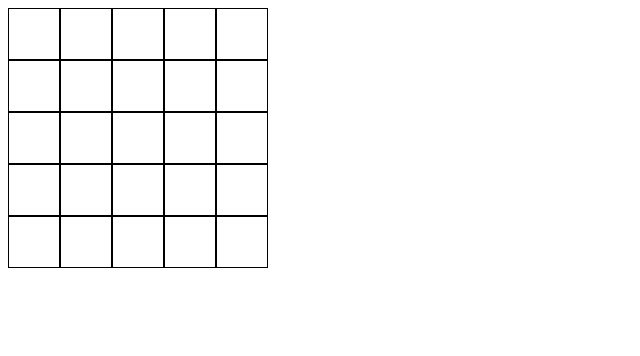
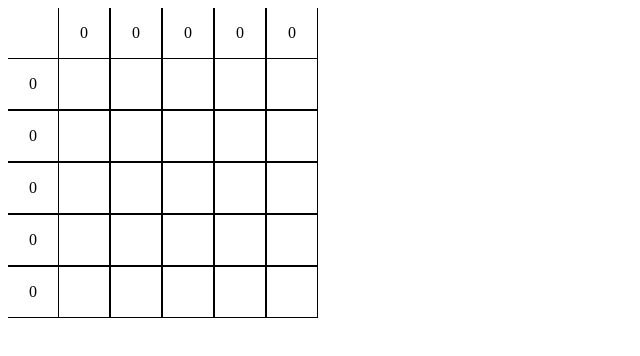
Before and after one commit to cedwards036/nonogram, a website with bundled scripts: page index.html in a window 1280 px wide. Shown: the whole page, without its empty margins (0-640 px from the left). Built offline with nearby package versions, Linux system fonts and the light colour scheme.

Commit message:
Add beginnings of row and column count mechanics

```diff
--- a/index.html
+++ b/index.html
@@ -6,6 +6,15 @@
         <script type="text/javascript" src="build/nonogram.min.js" async></script>
     </head>
 <body>
-    <div id="cellGrid"></div>
+    <div id="game">
+        <div class="game-row">
+            <div id="blankPlaceholder"></div>
+            <div id="colCounts"></div>
+        </div>
+        <div class="game-row">
+            <div id="rowCounts"></div>
+            <div id="cellGrid"></div>
+        </div>
+    </div>
 </body>
 </html>
--- a/src/board.js
+++ b/src/board.js
@@ -10,6 +10,18 @@ const MESSAGES = {
 }
 
 const finiteStateMachine = buildFSM();
+
+function generateCreationGame(m, n) {
+    const game = {rowCounts: [], colCounts: []};
+    for (let i = 0; i < m; i++) {
+        game.rowCounts.push({count: 0, next: null})
+    }
+    for (let i = 0; i < n; i++) {
+        game.colCounts.push({count: 0, next: null})
+    }
+    game.board = generateCreationBoard(m, n);
+    return game;
+}
 
 function generateCreationBoard(m, n) {
     if (m === 0 || n === 0) {
@@ -43,13 +55,14 @@ function buildFSM() {
     return finiteStateMachine;
 }
 
-function interactWithCell(msg, rowIdx, colIdx, board) {
-    const currentCellState = board[rowIdx][colIdx];
-    board[rowIdx][colIdx] = finiteStateMachine[currentCellState][msg];
-    return board;
+function interactWithCell(msg, rowIdx, colIdx, game) {
+    const currentCellState = game.board[rowIdx][colIdx];
+    game.board[rowIdx][colIdx] = finiteStateMachine[currentCellState][msg];
+    return game;
 }
 
 module.exports = {
+    generateCreationGame: generateCreationGame,
     generateCreationBoard: generateCreationBoard,
     interactWithCell: interactWithCell,
     STATES: STATES,
--- a/src/index.js
+++ b/src/index.js
@@ -1,10 +1,10 @@
-const generateCreationBoard = require('./board.js').generateCreationBoard
+const generateCreationGame = require('./board.js').generateCreationGame
 const interactWithCell = require('./board.js').interactWithCell
 const STATES = require('./board.js').STATES
 const MESSAGES = require('./board.js').MESSAGES
 
-const board = generateCreationBoard(5, 5);
-renderBoard(board);
+const game = generateCreationGame(5, 5);
+renderGame(game);
 
 Array.from(document.getElementsByClassName('cell')).forEach(cell => {
     cell.addEventListener('click', () => {
@@ -19,15 +19,29 @@ Array.from(document.getElementsByClassName('cell')).forEach(cell => {
     });
 });
 
-function renderBoard(board) {
+function renderGame(game) {
+    renderCellGrid(game);
+    renderRowCounts(game);
+    renderColCounts(game);
+}
+
+function renderCellGrid(game) {
     const grid = document.getElementById('cellGrid');
-    for (let i = 0; i < board.length; i++) {
+    for (let i = 0; i < game.board.length; i++) {
         const row = createEmptyRow();
-        for (let j = 0; j < board[i].length; j++) {
-            row.appendChild(createCell(board, i, j));
+        for (let j = 0; j < game.board[i].length; j++) {
+            row.appendChild(createCell(game.board, i, j));
         }
         grid.appendChild(row);
     }
+}
+
+function renderRowCounts(game) {
+    createCountsCollection(game.rowCounts, document.getElementById('rowCounts'));
+}
+
+function renderColCounts(game) {
+    createCountsCollection(game.colCounts, document.getElementById('colCounts'));
 }
 
 function createEmptyRow() {
@@ -62,6 +76,31 @@ function updateCellStateClass(cell, stateClass) {
 function handleCellClick(cell, message) {
     const rowIdx = cell.getAttribute('rowIdx');
     const colIdx = cell.getAttribute('colIdx');
-    interactWithCell(message, rowIdx, colIdx, board);
-    updateCellStateClass(cell, getCellClass(board[rowIdx][colIdx]));
+    interactWithCell(message, rowIdx, colIdx, game);
+    updateCellStateClass(cell, getCellClass(game.board[rowIdx][colIdx]));
 }
+
+function createCountsCollection(counts, parentDiv) {
+    counts.forEach(countNode => {
+        parentDiv.appendChild(createCountsColumn(countNode));
+    });
+    return parentDiv;
+}
+
+function createCountsColumn(headCountNode) {
+    const countsCol = document.createElement('div');
+    countsCol.setAttribute('class', 'counts-col');
+    var curNode = headCountNode;
+    while (curNode !== null) {
+        countsCol.appendChild(createCountDiv(curNode));
+        curNode = curNode.next;
+    }
+    return countsCol;
+}
+
+function createCountDiv(countNode) {
+    const count = document.createElement('div');
+    count.textContent = countNode.count;
+    count.setAttribute('class', 'count');
+    return count;
+}
--- a/styles.css
+++ b/styles.css
@@ -1,3 +1,50 @@
+#game {
+    display: flex;
+    flex-direction: column;
+}
+
+.game-row {
+    display: flex;
+    flex-direction: row;
+}
+
+#blankPlaceholder {
+    width: 50px;
+    height: 50px;
+}
+
+#rowCounts {
+    display: flex;
+    flex-direction: column;
+}
+
+#colCounts {
+    display: flex;
+    flex-direction: row;
+}
+
+#colCounts .counts-col {
+    border-right: 1px solid black;
+    border-left: 1px solid black;
+}
+
+#rowCounts .counts-col {
+    border-top: 1px solid black;
+    border-bottom: 1px solid black;
+}
+
+.count {
+    display: flex;
+    justify-content: center;
+    align-items: center;
+    width: 50px;
+    height: 50px;
+}
+
+.row {
+    display: flex
+}
+
 .cell {
     border: 1px solid black;
     width: 50px;
@@ -15,7 +62,3 @@
 .blank-cell {
     background-color: #B6B6B6;
 }
-
-.row {
-    display: flex
-}
```
Also changed, not shown: test/test.js (+43 -16 lines), build/nonogram.min.js.
